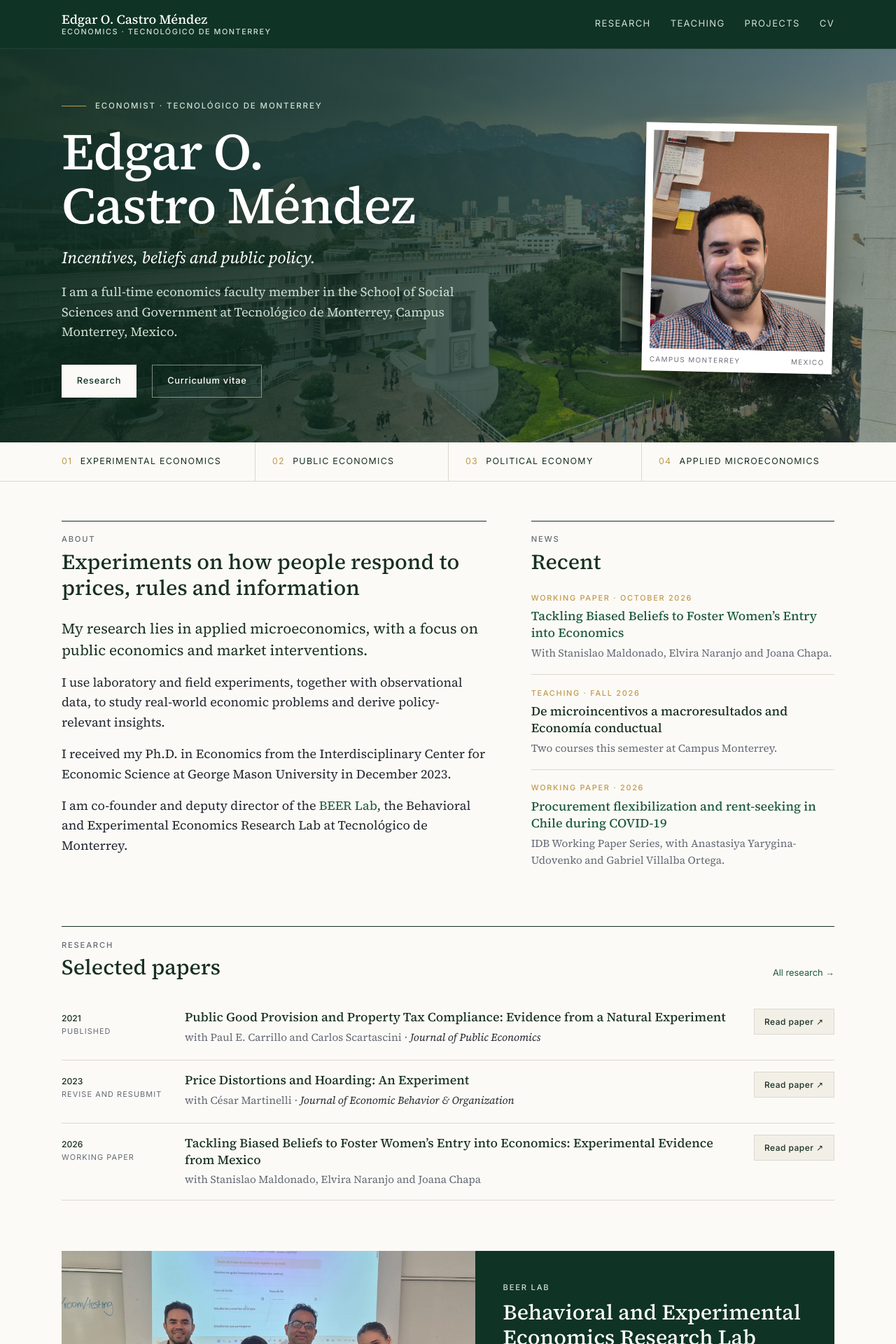
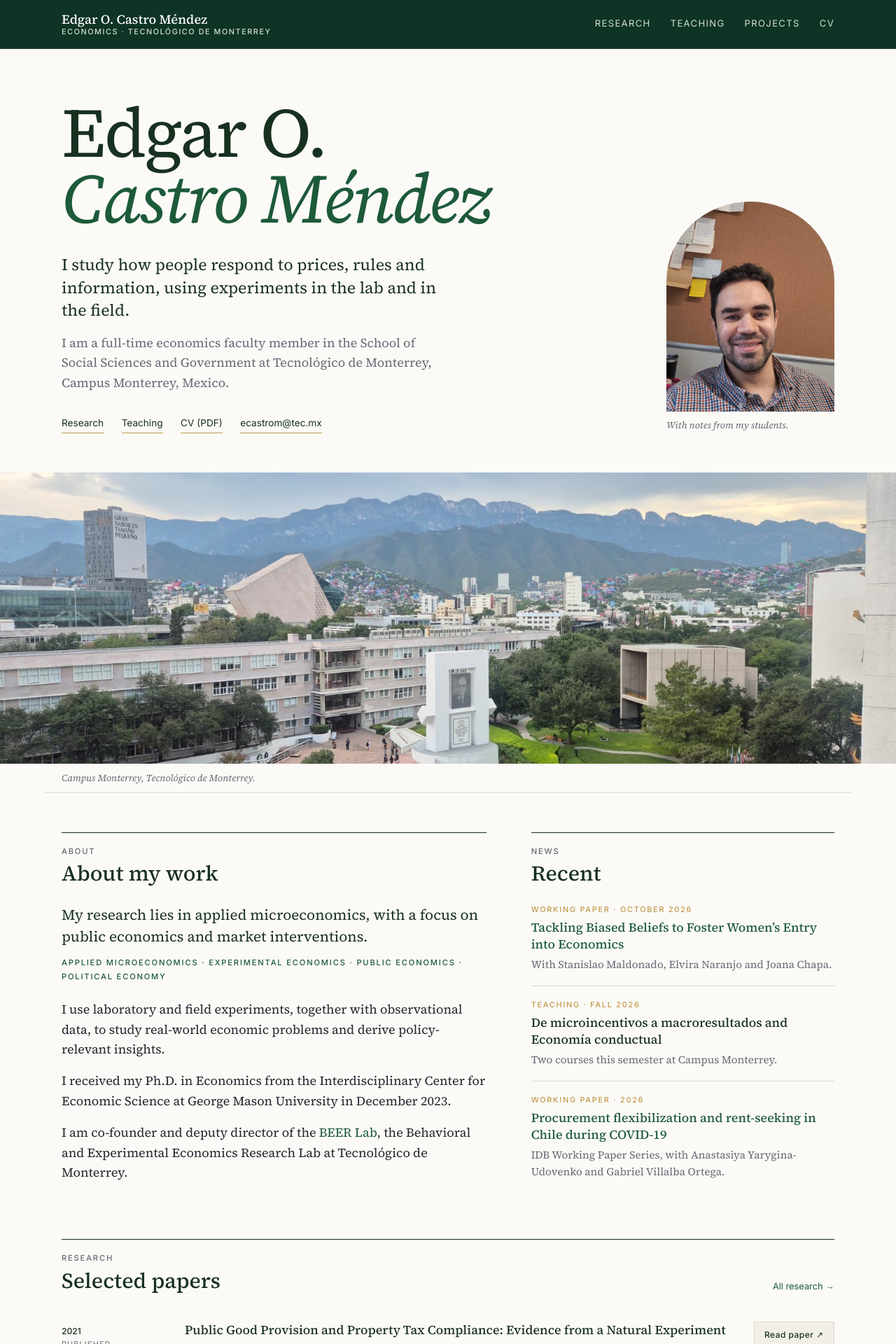
Before and after one commit to ecastrom/cv, a Jekyll site: the page built from main.md, in a window 1280 px wide. Shown: the top 1920 px of the page at 70% size. Built offline with Jekyll 4.4.1, drawn with Linux system fonts in a browser that asks for light colours.

Commit message:
Make the home cover original: light cover, arched portrait, campus strip
Co-Authored-By: Claude Opus 5.5 <noreply@anthropic.com>

```diff
--- a/_layouts/default.html
+++ b/_layouts/default.html
@@ -24,32 +24,29 @@
 </header>
 
 {% if page.home %}
-<section class="hero hero-home" style="--hero: url('{{ '/assets/img/campus.jpg' | relative_url }}')">
-  <div class="wrap hero-grid">
-    <div>
-      <p class="eyebrow">Economist · Tecnológico de Monterrey</p>
-      <h1>Edgar O.<br>Castro Méndez</h1>
-      <p class="tagline">Incentives, beliefs and public policy.</p>
-      <p class="hero-text">{{ page.lede }}</p>
-      <p class="actions">
-        <a class="btn btn-solid" href="{{ '/research' | relative_url }}">Research</a>
-        <a class="btn btn-line" href="{{ '/assets/Castro_CV.pdf' | relative_url }}">Curriculum vitae</a>
+<section class="cover">
+  <div class="wrap cover-grid">
+    <div class="cover-text">
+      <h1>Edgar O.<br><em>Castro Méndez</em></h1>
+      <p class="cover-statement">I study how people respond to prices, rules and information, using experiments in the lab and in the field.</p>
+      <p class="cover-role">{{ page.lede }}</p>
+      <p class="cover-links">
+        <a href="{{ '/research' | relative_url }}">Research</a>
+        <a href="{{ '/teaching' | relative_url }}">Teaching</a>
+        <a href="{{ '/assets/Castro_CV.pdf' | relative_url }}">CV (PDF)</a>
+        <a href="mailto:{{ site.email }}">{{ site.email }}</a>
       </p>
     </div>
-    <figure class="portrait-card">
+    <figure class="cover-portrait">
       <img src="{{ '/assets/img/portrait.jpg' | relative_url }}" alt="Edgar O. Castro Méndez in his office" width="640" height="800">
-      <figcaption><span>Campus Monterrey</span><span>Mexico</span></figcaption>
+      <figcaption>With notes from my students.</figcaption>
     </figure>
   </div>
 </section>
-<div class="fields">
-  <div class="wrap fields-grid">
-    <span><i>01</i>Experimental economics</span>
-    <span><i>02</i>Public economics</span>
-    <span><i>03</i>Political economy</span>
-    <span><i>04</i>Applied microeconomics</span>
-  </div>
-</div>
+<figure class="panorama">
+  <img src="{{ '/assets/img/campus.jpg' | relative_url }}" alt="Campus Monterrey of Tecnológico de Monterrey, with the mountains behind it" width="1600" height="900">
+  <figcaption class="wrap">Campus Monterrey, Tecnológico de Monterrey.</figcaption>
+</figure>
 {% else %}
 <section class="hero{% if page.hero %} hero-photo{% endif %}"{% if page.hero %} style="--hero: url('{{ page.hero | relative_url }}')"{% endif %}>
   <div class="wrap">
--- a/assets/css/site.css
+++ b/assets/css/site.css
@@ -74,10 +74,9 @@ nav a[aria-current] { color: var(--on-navy); border-bottom-color: var(--gold); }
   padding: 3.5rem 0 3rem;
   isolation: isolate;
 }
-.hero-photo, .hero-home {
+.hero-photo {
   background: linear-gradient(100deg, rgba(9,38,26,.93) 0%, rgba(9,38,26,.78) 42%, rgba(9,38,26,.35) 100%), var(--hero) center / cover no-repeat;
 }
-.hero-home { background-position: center, center 35%; }
 .hero-photo { padding: 5rem 0 3.5rem; }
 .hero h1 {
   margin: 0;
@@ -98,53 +97,30 @@ nav a[aria-current] { color: var(--on-navy); border-bottom-color: var(--gold); }
 .eyebrow::before { content: ""; display: inline-block; width: 2.2rem; height: 1px; margin-right: .8rem; vertical-align: middle; background: var(--gold); }
 .hero-text { max-width: 36rem; margin: 1rem 0 0; color: var(--on-navy-soft); }
 
-.hero-home { padding: 4.5rem 0 4rem; }
-.hero-home h1 { font-size: clamp(2.8rem, 7vw, 4.6rem); }
-.hero-grid { display: grid; grid-template-columns: minmax(0, 1fr) 17rem; gap: 3rem; align-items: center; }
-.tagline { margin: 1.1rem 0 0; font-size: 1.45rem; font-style: italic; color: var(--on-navy); }
-.actions { display: flex; flex-wrap: wrap; gap: .8rem 1.4rem; align-items: center; margin: 2rem 0 0; }
-
-.btn {
-  display: inline-block;
-  font-family: var(--sans);
-  font-size: .8rem;
-  font-weight: 500;
-  letter-spacing: .06em;
-  padding: .75rem 1.3rem;
-  border: 1px solid transparent;
-}
-.btn:hover { text-decoration: none; }
-.btn-solid { background: var(--bg); color: var(--navy); }
-.btn-solid:hover { background: var(--gold); color: var(--navy); }
-.btn-line { color: var(--on-navy); border-color: rgba(255,255,255,.45); }
-.btn-line:hover { border-color: var(--gold); color: var(--gold); }
-
-.portrait-card { margin: 0; background: #fff; padding: .7rem .7rem .5rem; box-shadow: 0 18px 40px rgba(0,0,0,.35); transform: rotate(1.2deg); }
-.portrait-card img { display: block; width: 100%; height: auto; }
-.portrait-card figcaption {
-  display: flex;
-  justify-content: space-between;
-  padding-top: .5rem;
-  font-family: var(--sans);
-  font-size: .62rem;
-  letter-spacing: .14em;
-  text-transform: uppercase;
-  color: #6b6f78;
-}
-
-/* Fields strip under the home hero */
-.fields { border-bottom: 1px solid var(--rule); background: var(--bg); }
-.fields-grid { display: grid; grid-template-columns: repeat(4, 1fr); }
-.fields-grid span {
-  padding: 1.1rem 0;
-  font-family: var(--sans);
-  font-size: .78rem;
-  letter-spacing: .1em;
-  text-transform: uppercase;
+/* Home cover: light, name set large, plain portrait, then the campus as a full-colour strip */
+.cover { background: var(--bg); padding: 4.5rem 0 3.5rem; }
+.cover-grid { display: grid; grid-template-columns: minmax(0, 1fr) 15rem; gap: 4rem; align-items: end; }
+.cover h1 {
+  margin: 0;
+  font-size: clamp(3rem, 8.5vw, 6.2rem);
+  font-weight: 400;
+  line-height: .95;
+  letter-spacing: -.025em;
   color: var(--ink);
 }
-.fields-grid span + span { padding-left: 1.5rem; border-left: 1px solid var(--rule); }
-.fields-grid i { font-style: normal; color: var(--gold); margin-right: .7rem; }
+.cover h1 em { font-style: italic; color: var(--link); }
+.cover-statement { max-width: 34rem; margin: 2rem 0 0; font-size: 1.45rem; line-height: 1.4; color: var(--ink); }
+.cover-role { max-width: 34rem; margin: 1rem 0 0; color: var(--muted); }
+.cover-links { display: flex; flex-wrap: wrap; gap: .4rem 1.6rem; margin: 2rem 0 0; font-family: var(--sans); font-size: .85rem; }
+.cover-links a { padding-bottom: .15rem; border-bottom: 1px solid var(--gold); color: var(--ink); }
+.cover-links a:hover { text-decoration: none; color: var(--link); }
+.cover-portrait { margin: 0; }
+.cover-portrait img { display: block; width: 100%; height: auto; border-radius: 50% 50% 0 0 / 38% 38% 0 0; }
+.cover-portrait figcaption { margin-top: .6rem; font-size: .85rem; font-style: italic; color: var(--muted); }
+
+.panorama { position: relative; margin: 0; }
+.panorama img { display: block; width: 100%; height: clamp(14rem, 34vw, 26rem); object-fit: cover; object-position: center 40%; }
+.panorama figcaption { padding-top: .6rem; padding-bottom: .6rem; font-size: .85rem; font-style: italic; color: var(--muted); border-bottom: 1px solid var(--rule); }
 
 /* Main content */
 main.wrap { padding-top: 3.5rem; padding-bottom: 4.5rem; }
@@ -280,11 +256,8 @@ li > .date {
 .site-footer a { color: var(--on-navy); }
 
 @media (max-width: 860px) {
-  .hero-grid { grid-template-columns: 1fr; }
-  .portrait-card { width: 13rem; transform: none; order: -1; }
-  .fields-grid { grid-template-columns: 1fr 1fr; }
-  .fields-grid span:nth-child(3) { padding-left: 0; border-left: 0; }
-  .fields-grid span:nth-child(n+3) { border-top: 1px solid var(--rule); }
+  .cover-grid { grid-template-columns: 1fr; gap: 2rem; }
+  .cover-portrait { width: 12rem; order: -1; }
   .split, .feature, .project { grid-template-columns: 1fr; gap: 1.5rem; }
   .feature img { min-height: 14rem; max-height: 22rem; }
 }
@@ -293,13 +266,11 @@ li > .date {
   body { font-size: 17px; }
   .wrap { padding: 0 1rem; }
   nav { gap: 1.1rem; font-size: .74rem; }
-  .hero, .hero-photo, .hero-home { padding: 2.5rem 0 2.25rem; }
-  .tagline { font-size: 1.2rem; }
+  .hero, .hero-photo { padding: 2.5rem 0 2.25rem; }
+  .cover { padding: 2.25rem 0 2.5rem; }
+  .cover-statement { font-size: 1.2rem; }
   main.wrap { padding-top: 2.25rem; padding-bottom: 3rem; }
   main h2 { font-size: 1.55rem; margin-top: 2.5rem; }
-  .fields-grid { grid-template-columns: 1fr; }
-  .fields-grid span, .fields-grid span + span { padding: .7rem 0; border-left: 0; }
-  .fields-grid span + span { border-top: 1px solid var(--rule); }
   .paper { grid-template-columns: 1fr; gap: .3rem; }
   .paper-links { flex-direction: row; flex-wrap: wrap; align-items: center; margin-top: .5rem; }
   .feature-text { padding: 1.75rem 1.25rem; }
@@ -310,8 +281,10 @@ li > .date {
 
 @media print {
   body { background: #fff; color: #000; font-size: 11pt; }
-  .bar, .site-footer, .portrait-card, .fields, .actions, .feature img { display: none; }
-  .hero, .hero-photo, .hero-home, .feature { background: none; color: #000; padding: 0 0 1rem; }
-  .hero-text, .tagline, .eyebrow, .feature p { color: #000; }
+  .bar, .site-footer, .cover-portrait, .panorama, .cover-links, .feature img { display: none; }
+  .hero, .hero-photo, .cover, .feature { background: none; color: #000; padding: 0 0 1rem; }
+  .hero-text, .eyebrow, .feature p { color: #000; }
   a { color: #000; }
 }
+
+.fields-line { margin: -.25rem 0 1.4rem; color: var(--link); line-height: 1.8; }
--- a/main.md
+++ b/main.md
@@ -8,8 +8,9 @@ lede: I am a full-time economics faculty member in the School of Social Sciences
 <div class="split">
 <div>
 <p class="kicker">About</p>
-<h2>Experiments on how people respond to prices, rules and information</h2>
+<h2>About my work</h2>
 <p class="lead">My research lies in applied microeconomics, with a focus on public economics and market interventions.</p>
+<p class="kicker fields-line">Applied microeconomics · Experimental economics · Public economics · Political economy</p>
 <p>I use laboratory and field experiments, together with observational data, to study real-world economic problems and derive policy-relevant insights.</p>
 <p>I received my Ph.D. in Economics from the Interdisciplinary Center for Economic Science at George Mason University in December 2023.</p>
 <p>I am co-founder and deputy director of the <a href="https://beer-lab.org/en/">BEER Lab</a>, the Behavioral and Experimental Economics Research Lab at Tecnológico de Monterrey.</p>
```
Also changed, not shown: SESSION_NOTES.md (+3 -1 lines), CHANGELOG.md.
